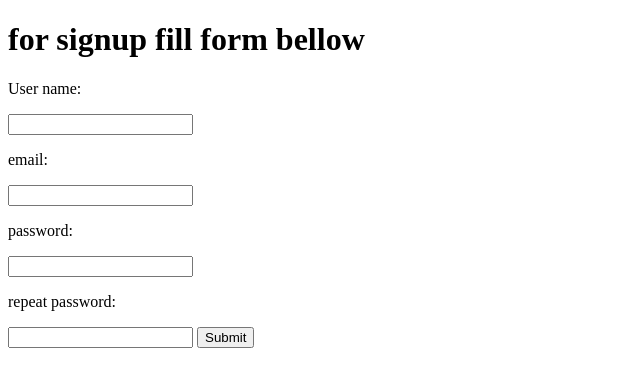
After one commit to arminshfatemi/publisher, a Django app: page /register/ in a window 1280 px wide. The commit adds this page. Shown: the top 387 px of the page, without its empty margins (0-640 px from the left). Run offline with Django 4.2, Linux system fonts and the light colour scheme.

Commit message:
user login logout and signup finished

```diff
--- /dev/null
+++ b/bookapi/urls.py
@@ -0,0 +1,7 @@
+from django.urls import path
+from .views import BookListView
+
+urlpatterns = [
+    path('api/allbooks/', BookListView.as_view(), name='apiallbooks'),
+
+]
--- a/publisher/settings.py
+++ b/publisher/settings.py
@@ -31,7 +31,11 @@ INSTALLED_APPS = [
     'django.contrib.messages',
     'django.contrib.staticfiles',
 
+    'rest_framework',
+
     'products.apps.ProductsConfig',
+    'userauth.apps.UserauthConfig',
+    'bookapi.apps.BookapiConfig',
 ]
 
 MIDDLEWARE = [
--- a/publisher/urls.py
+++ b/publisher/urls.py
@@ -15,9 +15,11 @@ Including another URLconf
     2. Add a URL to urlpatterns:  path('blog/', include('blog.urls'))
 """
 from django.contrib import admin
-from django.urls import path,include
+from django.urls import path, include
 
 urlpatterns = [
     path('admin/', admin.site.urls),
-    path('', include('products.urls'))
+    path('', include('products.urls')),
+    path('', include('bookapi.urls')),
+    path('', include('userauth.urls')),
 ]
--- a/templates/products/allposts.html
+++ b/templates/products/allposts.html
@@ -9,6 +9,12 @@
 <body>
 
 {% block content %}
+
+    {% if user.is_authenticated %}
+        <h3> Wellcome {{ user.username }}</h3>
+    {% else %}
+        <h3>Wellcome  dear guest</h3>
+    {% endif %}
 
 {% if books %}
 
--- /dev/null
+++ b/templates/user/register.html
@@ -0,0 +1,30 @@
+<!DOCTYPE html>
+<html lang="en">
+<head>
+    <meta charset="UTF-8">
+    <title>register</title>
+</head>
+<body>
+<h1>for signup fill form bellow</h1>
+
+{% for message in messages %}
+<h5 style="color: red">{{ message }}</h5>
+{% endfor %}
+
+<form method="POST" >
+    {% csrf_token %}
+    <p>User name:</p>
+    <input type="text" name="username"  required/>
+    <p>email:</p>
+    <input type="email" name="email"  required />
+    <p>password:</p>
+    <input type="password" name="password" required />
+    <p>repeat password:</p>
+    <input type="password" name="password2" required />
+
+    <input type="submit"/>
+</form>
+
+
+</body>
+</html>
--- /dev/null
+++ b/userauth/admin.py
@@ -0,0 +1,3 @@
+from django.contrib import admin
+
+# Register your models here.
--- /dev/null
+++ b/userauth/apps.py
@@ -0,0 +1,6 @@
+from django.apps import AppConfig
+
+
+class UserauthConfig(AppConfig):
+    default_auto_field = 'django.db.models.BigAutoField'
+    name = 'userauth'
--- /dev/null
+++ b/userauth/models.py
@@ -0,0 +1,3 @@
+from django.db import models
+
+# Create your models here.
--- /dev/null
+++ b/userauth/tests.py
@@ -0,0 +1,3 @@
+from django.test import TestCase
+
+# Create your tests here.
--- /dev/null
+++ b/userauth/urls.py
@@ -0,0 +1,10 @@
+from django.urls import path
+from .views import register, login, logout
+
+urlpatterns = [
+    path('register/', register, name='register'),
+    path('login/', login, name='login'),
+    path('logout/', logout, name='logout'),
+
+
+]
--- /dev/null
+++ b/userauth/views.py
@@ -0,0 +1,51 @@
+from django.shortcuts import render,redirect
+from django.views.generic.edit import CreateView
+from .forms import UserRegisterForm
+from django.contrib.auth.models import User, auth
+from django.contrib import messages
+
+
+def register(request):
+    if request.method == "POST":
+        username = request.POST['username']
+        email = request.POST['email']
+        password = request.POST['password']
+        password2 = request.POST['password2']
+        if password == password2:
+            if User.objects.filter(username=username).exists():
+                messages.info(request, "username is already used")
+                return redirect('register')
+            elif User.objects.filter(email=email).exists():
+                messages.info(request, "email is already in used")
+                return redirect('register')
+
+            else:
+                user = User.objects.create_user(username=username,email=email,password=password)
+                user.save()
+                return redirect('allbooks')
+        else:
+            messages.info(request, 'passwords are not same')
+            return redirect('register')
+    else:
+        return render(request, 'user/register.html')
+
+
+def login(request):
+    if request.method == "POST":
+        username = request.POST['username']
+        password = request.POST['password']
+        user = auth.authenticate(username=username,password=password)
+
+        if user is not None:
+            auth.login(request, user)
+            return redirect('allbooks')
+        else:
+            messages.info(request, 'some thing went wrong')
+            return redirect('login')
+    else:
+        return render(request, 'user/login.html')
+
+
+def logout(request):
+    auth.logout(request)
+    return redirect('allbooks')
```
Also changed, not shown: bookapi/serializers.py (added, +11 -0 lines), templates/base/navbar.html (+7 -3 lines), templates/user/login.html (added, +26 -0 lines), userauth/forms.py (added, +11 -0 lines), userauth/__init__.py (added), userauth/migrations/__init__.py (added), 1 other file.
